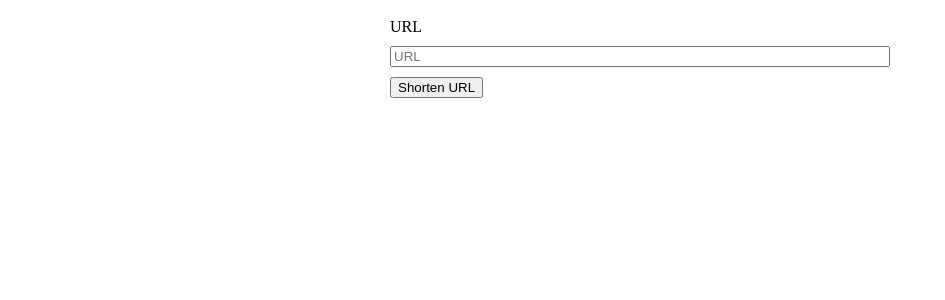
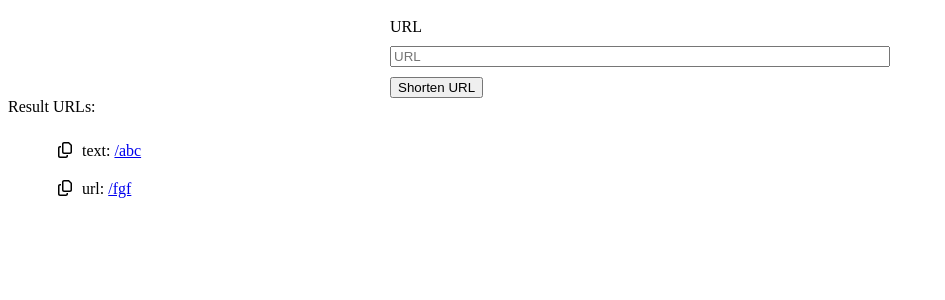
Before and after one commit to AnastasiiaPlutalova/react-no-cra, a React app: page / in a window 1280 px wide. Shown: the top 300 px of the page, without its empty margins (0-945 px from the left). Built offline with nearby package versions, Linux system fonts and the light colour scheme.

Commit message:
create UrlsList component

```diff
--- a/package.json
+++ b/package.json
@@ -31,14 +31,20 @@
     "prettier": "^2.6.2",
     "sass": "^1.51.0",
     "sass-loader": "^12.6.0",
+    "sass-resources-loader": "^2.2.5",
     "style-loader": "^3.3.1",
     "webpack": "^5.72.1",
     "webpack-cli": "^4.9.2",
     "webpack-dev-server": "^4.8.1"
   },
   "dependencies": {
+    "@fortawesome/fontawesome-svg-core": "^6.1.1",
+    "@fortawesome/free-regular-svg-icons": "^6.1.1",
+    "@fortawesome/free-solid-svg-icons": "^6.1.1",
+    "@fortawesome/react-fontawesome": "^0.1.18",
     "@reduxjs/toolkit": "^1.8.2",
     "classnames": "^2.3.1",
+    "prop-types": "^15.8.1",
     "react": "^18.1.0",
     "react-dom": "^18.1.0",
     "react-redux": "^8.0.2",
--- /dev/null
+++ b/src/common/styles/variables.scss
@@ -0,0 +1 @@
+$default-indent: 10px;
--- /dev/null
+++ b/src/components/UrlsList/UrlsList.jsx
@@ -0,0 +1,34 @@
+import React from 'react';
+import PropTypes from 'prop-types';
+import { FontAwesomeIcon } from '@fortawesome/react-fontawesome';
+import { faCopy } from '@fortawesome/free-regular-svg-icons';
+
+import './UrlsList.scss';
+
+function UrlsList({ urls }) {
+  const urlItem = (item) => {
+    const { text = 'url', url } = item;
+    return (
+      <li className="urls-list__item" key={item.url}>
+        <FontAwesomeIcon className='urls-list__icon' icon={faCopy} />
+        {text}:{' '}
+        <a href={url} title={text}>
+          {url}
+        </a>
+      </li>
+    );
+  };
+
+  return <ul className="urls-list">{urls.map((item) => urlItem(item))}</ul>;
+}
+
+UrlsList.propTypes = {
+  urls: PropTypes.arrayOf(
+    PropTypes.shape({
+      url: PropTypes.string.isRequired,
+      text: PropTypes.string,
+    })
+  ).isRequired,
+};
+
+export default UrlsList;
--- /dev/null
+++ b/src/components/UrlsList/UrlsList.scss
@@ -0,0 +1,12 @@
+@import '../../common/styles/variables.scss';
+
+.urls-list {
+    &__item {
+        list-style-type: none;
+        padding: $default-indent;
+    }
+
+    &__icon {
+        padding-right: $default-indent;
+    }
+}
--- /dev/null
+++ b/src/components/index.js
@@ -0,0 +1,2 @@
+export { default as UrlForm } from './UrlForm/UrlForm';
+export { default as UrlsList } from './UrlsList/UrlsList';
--- a/src/pages/FrontPage/FrontPage.jsx
+++ b/src/pages/FrontPage/FrontPage.jsx
@@ -1,8 +1,15 @@
 import React from 'react';
-import UrlForm from '../../components/UrlForm/UrlForm';
+import { UrlForm, UrlsList } from '../../components';
 
 function FrontPage() {
-  return <UrlForm />;
+  const urls = [{ text: 'text', url: '/abc' }, { url: '/fgf' }];
+  return (
+    <>
+      <UrlForm />
+      Result URLs:
+      <UrlsList urls={urls} />
+    </>
+  );
 }
 
 export default FrontPage;
--- a/src/units/TextInput/TextInput.scss
+++ b/src/units/TextInput/TextInput.scss
@@ -1,10 +1,12 @@
+@import '../../common/styles/variables.scss';
+
 .text-input {
     display: flex;
     flex-direction: column;
     width: 100%;
-    padding: 10px 0;
+    padding: $default-indent 0;
 
     &__label {
-        margin-bottom: 10px;
+        margin-bottom: $default-indent;
     }
 }
--- a/webpack.config.js
+++ b/webpack.config.js
@@ -7,26 +7,30 @@ module.exports = {
     historyApiFallback: true,
   },
   resolve: {
-        extensions: ['.js','.jsx']
+    extensions: ['.js', '.jsx'],
   },
-    plugins: [
-        new HtmlWebpackPlugin({ template: './public/index.html'}),
-    ],
+  plugins: [new HtmlWebpackPlugin({ template: './public/index.html' })],
   module: {
     rules: [
       {
         test: /\.s[ac]ss$/i,
         use: [
-              "style-loader",
-              "css-loader",
-              "sass-loader",
+          'style-loader',
+          'css-loader',
+          'sass-loader',
+          {
+            loader: 'sass-resources-loader',
+            options: {
+              resources: ['./src/common/styles/variables.scss'],
+            },
+          },
         ],
       },
       {
         test: /\.(js|jsx)$/,
         exclude: /node_modules/,
-            use:  'babel-loader'
-          }
+        use: 'babel-loader',
+      },
     ],
   },
-}
+};
```
Also changed, not shown: 1 other file (tests, documents, lock files or other folders). Lines whose indentation alone changed are shown as unchanged.
